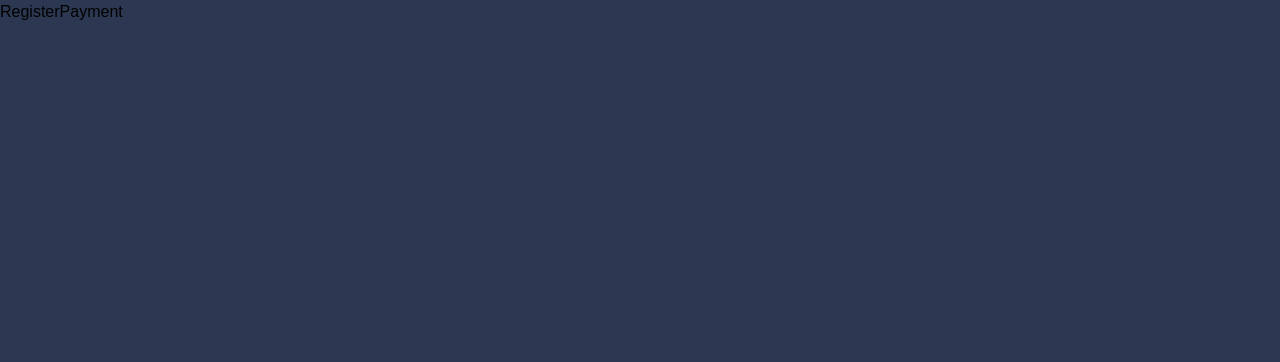
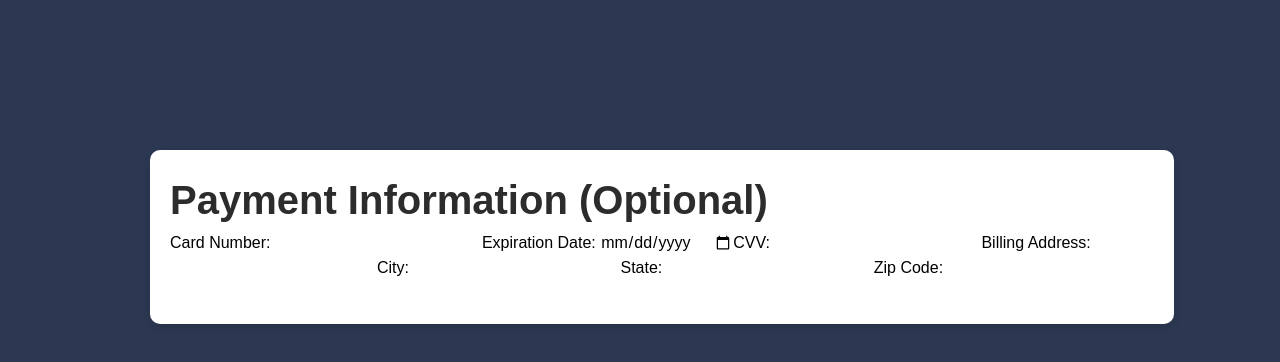
Before and after one commit to mayoicing/swe-project, a Next.js app in the folder my-app/: page /registerPayment in a window 1280 px wide. Shown: the top 362 px of the page. Built offline with nearby package versions, Linux system fonts and the light colour scheme.

Commit message:
Created form for component for user registration (payment info)

```diff
--- /dev/null
+++ b/my-app/src/app/components/PaymentInfoForm.module.css
@@ -0,0 +1,24 @@
+/* Style - Payment Information Form */
+
+.body { /* Overall file */
+    margin: 0;
+    height: 100vh;
+    display: flex;
+    justify-content: center;
+    align-items: center;
+}
+
+.form { /* White background */
+    width: 80%;
+    padding: 20px;
+    margin: 150px;
+    background-color: white;
+    border-radius: 10px;
+    box-shadow: 0 4px 8px rgba(0, 0, 0, 0.1);
+}
+
+.form h1 { /* Title of form */
+    font-size: 40px;
+    font-weight: bolder;
+    color: #2C2C2C;
+}
--- /dev/null
+++ b/my-app/src/app/components/PaymentInfoForm.tsx
@@ -0,0 +1,18 @@
+import styles from './PaymentInfoForm.module.css'
+
+export default function PaymentInfoForm() {
+    return (
+        <div className={styles.form}>
+            <h1>Payment Information (Optional)</h1>
+            <form>
+                <label>Card Number: <input type="text" pattern="[0-9]*" name="cardnum"/></label>
+                <label>Expiration Date: <input type="date" name="date"/></label>
+                <label>CVV: <input type="number" name="cvv"/></label>
+                <label>Billing Address: <input type="text" name="address"/></label>
+                <label>City: <input type="text" name="city"/></label>
+                <label>State: <input type="text" name="state"/></label>
+                <label>Zip Code: <input type="number" name="zipcode"/></label>
+            </form>
+        </div>
+    );
+}
--- a/my-app/src/app/components/PersonalInfoForm.tsx
+++ b/my-app/src/app/components/PersonalInfoForm.tsx
@@ -2,8 +2,7 @@ import styles from './PersonalInfoForm.module.css';
 
 export default function PersonalInfoForm() {
     return (
-        <>
-            <div className={styles.form}>
+        <div className={styles.form}>
             <h1>Personal Information</h1>
             <form>
                 <label>First Name: <input type="text" name="fname" /></label>
@@ -13,7 +12,6 @@ export default function PersonalInfoForm() {
                 <label>Password: <input type="password" name="password"/></label>
                 <label>Confirm Password: <input type="confirmPassword" name="confirmPassword"/></label>
             </form>
-            </div>
-        </>
+        </div>
     );
 }
--- a/my-app/src/app/registerPayment/RegisterPayment.tsx
+++ b/my-app/src/app/registerPayment/RegisterPayment.tsx
@@ -0,0 +1,7 @@
+import PaymentInfoForm from "../components/PaymentInfoForm";
+
+export default function RegisterPayment() {
+    return (
+        <PaymentInfoForm/>
+    );
+}
--- a/my-app/src/app/registerPayment/page.tsx
+++ b/my-app/src/app/registerPayment/page.tsx
@@ -1,7 +1,8 @@
 /* Page - RegisterPayment */
+import RegisterPayment from "./RegisterPayment";
 
 export default function RegisterPaymentPage() {
     return (
-        <div>RegisterPayment</div>
+        <RegisterPayment/>
     );
 }
```
